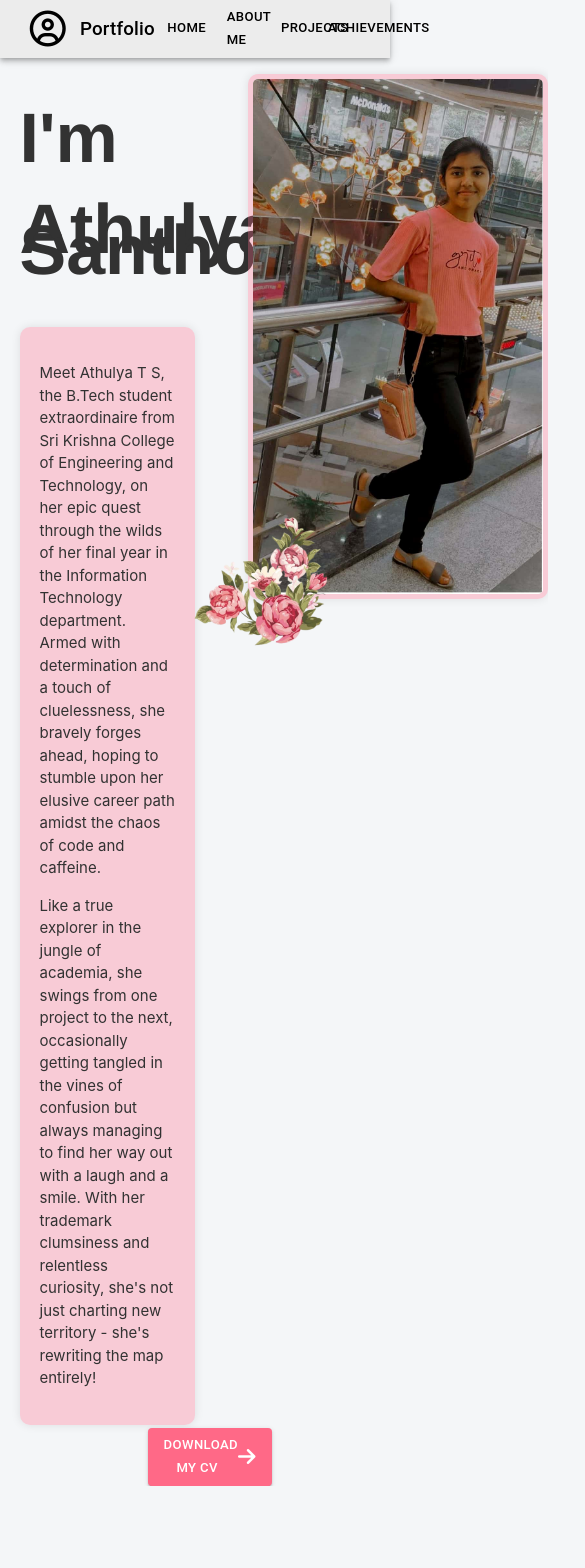
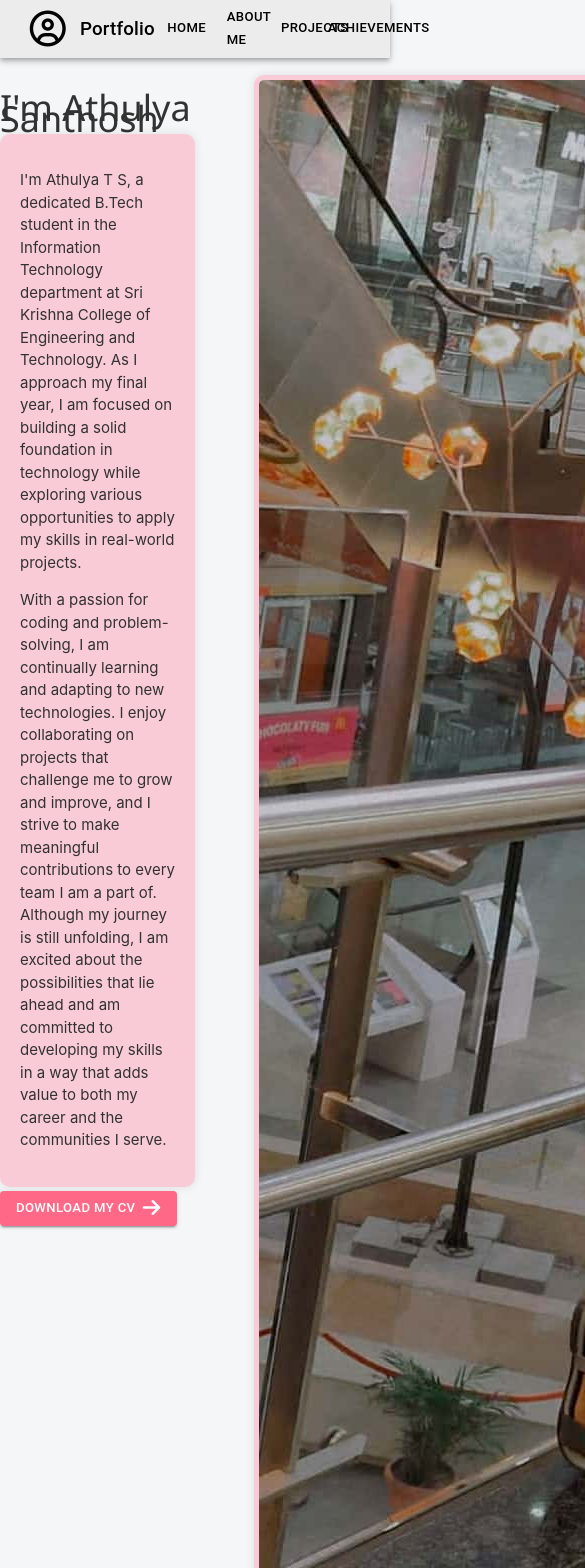
Before and after one commit to Athulya-ts/PRODIGY_WD_04, a React (Create React App) app: page / in a window 390 px wide. Shown: the top 1568 px of the page, 585 px wide, since content can reach past the window. Before the commit the page ends 1486 px from the top, so only its background shows below. Built offline with nearby package versions, Linux system fonts and the light colour scheme.

Commit message:
made Home responsive

```diff
--- a/src/Pages/Home.jsx
+++ b/src/Pages/Home.jsx
@@ -1,7 +1,6 @@
-import React from 'react'
-import './Pages.css'
-// import About from './About'
-import {Button} from "@mui/material"
+import React from 'react';
+import './Pages.css'; // Make sure the CSS file is linked correctly
+import { Button } from "@mui/material";
 
 const Home = () => {
     const handleDownload = () => {
@@ -11,27 +10,35 @@ const Home = () => {
         link.download = 'Athulya_Santhosh_Resume.pdf';
         link.click();
     };
+
     return (
         <>
-        <div className='home'>
+            <div className='home-container'>
                 <div className='home-left'>
-                <div className='home-name-div w3-animate-top'>
-                    <p className='home-name'>I'm</p>
-                    <p className='home-name'>Athulya Santhosh</p>
+                    <div className='home-name-div'>
+                        <h1>I'm <span className='highlight'>Athulya Santhosh</span></h1>
                     </div>
-                <div className='home-desc w3-animate-left' style = {{marginTop:'-2%'}}>
-                    <p>Meet Athulya T S, the B.Tech student extraordinaire from Sri Krishna College of Engineering and Technology, on her epic quest through the wilds of her final year in the Information Technology department. Armed with determination and a touch of cluelessness, she bravely forges ahead, hoping to stumble upon her elusive career path amidst the chaos of code and caffeine.</p>
-                    <p>Like a true explorer in the jungle of academia, she swings from one project to the next, occasionally getting tangled in the vines of confusion but always managing to find her way out with a laugh and a smile. With her trademark clumsiness and relentless curiosity, she's not just charting new territory - she's rewriting the map entirely!</p>
+                    <div className='home-desc'>
+                        <p>
+                            I'm Athulya T S, a dedicated B.Tech student in the Information Technology department at Sri Krishna College of Engineering and Technology. As I approach my final year, I am focused on building a solid foundation in technology while exploring various opportunities to apply my skills in real-world projects.
+                        </p>
+                        <p>
+                            With a passion for coding and problem-solving, I am continually learning and adapting to new technologies. I enjoy collaborating on projects that challenge me to grow and improve, and I strive to make meaningful contributions to every team I am a part of. Although my journey is still unfolding, I am excited about the possibilities that lie ahead and am committed to developing my skills in a way that adds value to both my career and the communities I serve.
+                        </p>
                     </div>
-                <Button sx = {{backgroundColor:"rgba(255, 105, 135)",marginLeft:"73%",marginTop:"2%"}} variant = "contained" onClick={handleDownload}>Download my CV&nbsp;&nbsp;<i className="fa fa-arrow-right" style={{fontSize:20}}></i></Button>
+                    <Button sx={{ backgroundColor: "rgba(255, 105, 135)", marginTop: "2%" }} variant="contained" onClick={handleDownload}>
+                        Download my CV&nbsp;&nbsp;<i className="fa fa-arrow-right" style={{ fontSize: 20 }}></i>
+                    </Button>
                 </div>
-            <div className='home-right w3-animate-right'>
-                <img src = "/images/img_pinkk.jpg" className='home-img' alt = "my-pic" width = {300}/>
-                <img src = "images/flower2.png" alt = "flower" className='home-img-flower' width = {150}/>
+                <div className='home-right'>
+                    <div className='image-wrapper'>
+                        <img src="/images/img_pinkk.jpg" className='home-img' alt="my-pic" />
+                        {/* <img src="images/flower2.png" alt="flower" className='home-img-flower' /> */}
+                    </div>
                 </div>
             </div>
         </>
-  )
+    );
 }
 
-export default Home
+export default Home;
```
Lines whose indentation alone changed are shown as unchanged.
